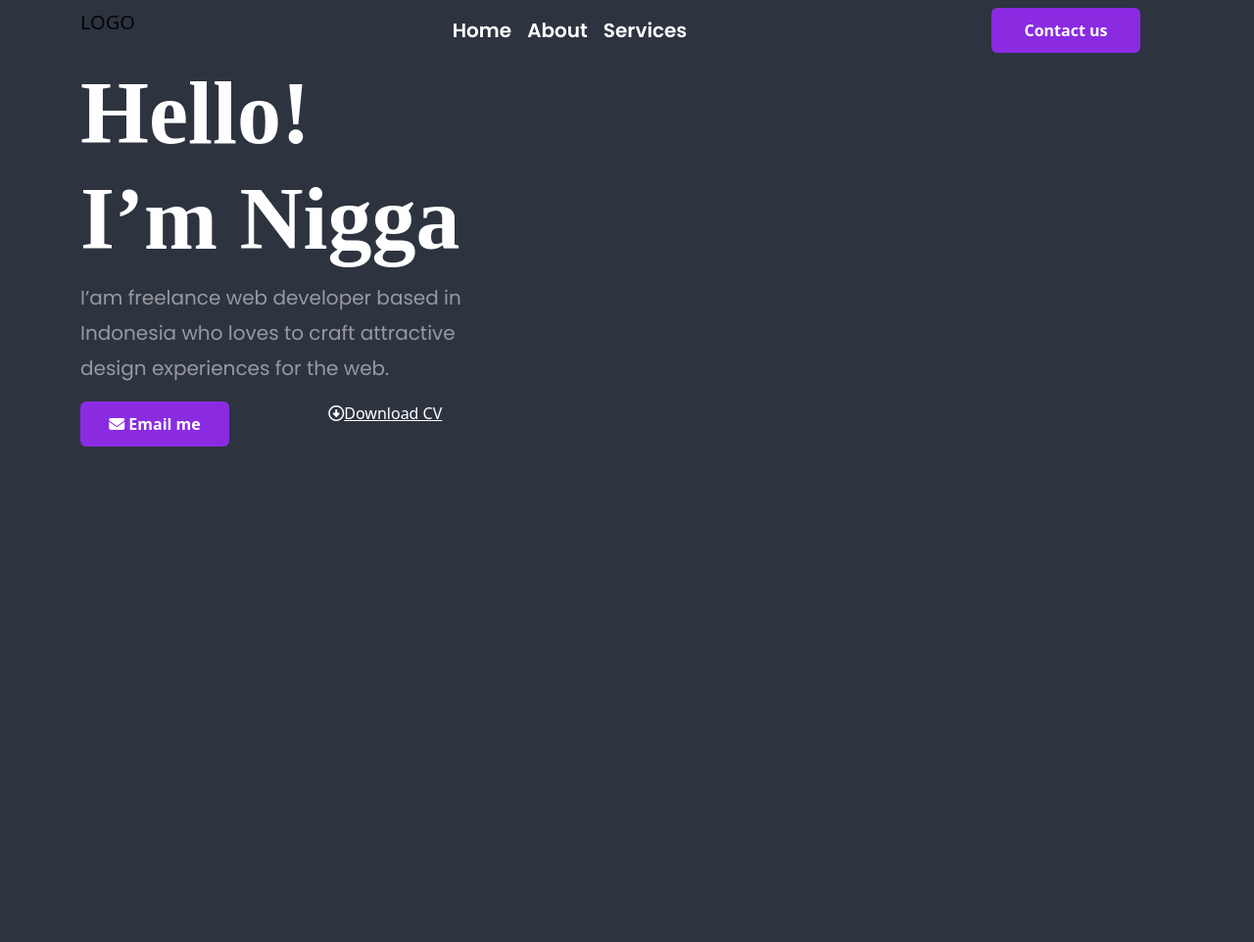
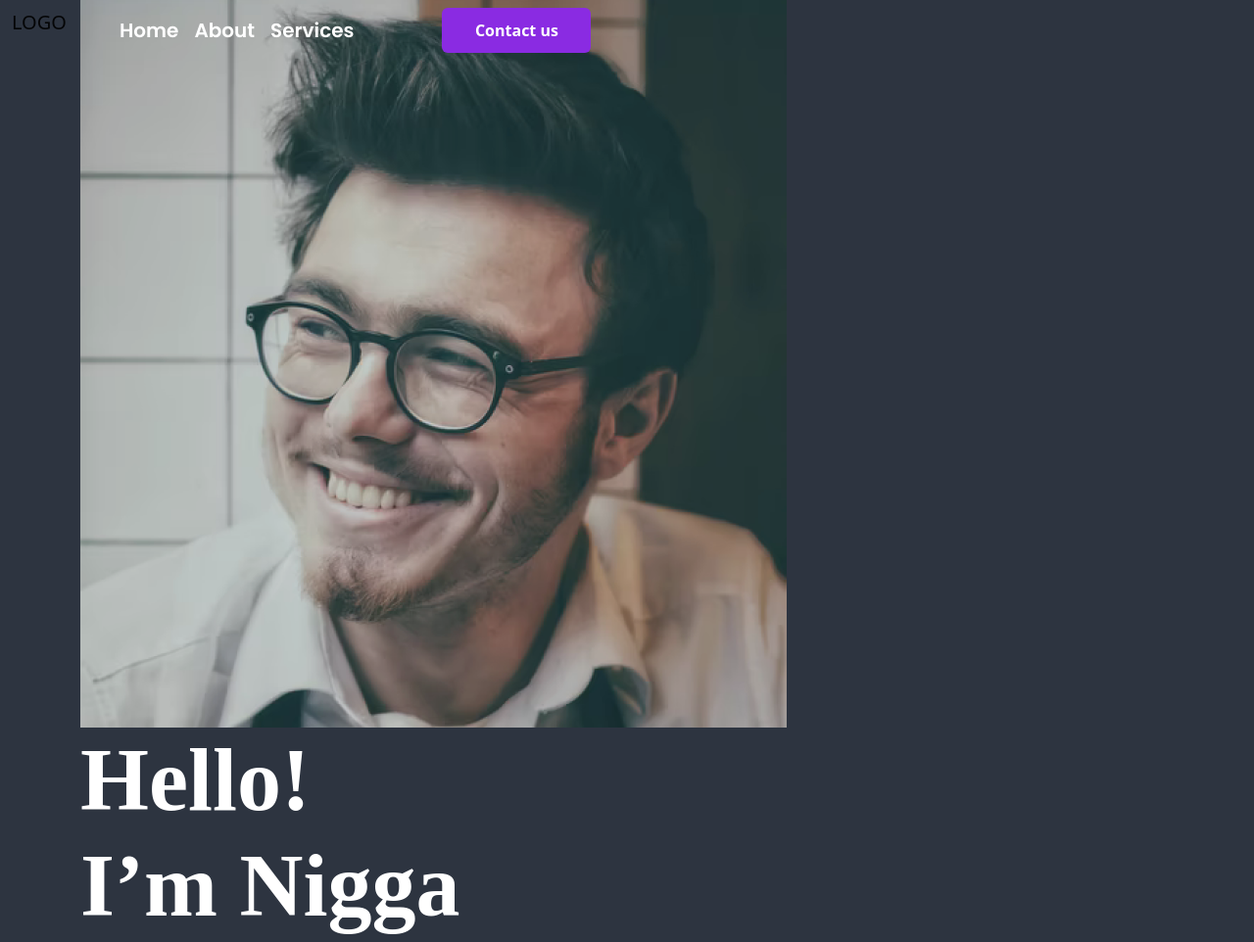
Before and after one commit to mariamnatroshvili3000/figmaa, a plain HTML site: page index.html in a window 1280 px wide. Shown: the top 962 px of the page at 98% size. Before the commit the page ends 800 px from the top, so only its background shows below. Drawn offline with nearby package versions, Linux system fonts and the light colour scheme; files whose address does not match are found by name; a web font is replaced by a local one.

Commit message:
asaas
jandaba da oxroba

```diff
--- a/CSS/style.css
+++ b/CSS/style.css
@@ -27,6 +27,10 @@ body{
     line-height: 30px;
     color: white;
 }
+.header{
+    position:fixed;
+    top: 0;
+}
 .btn_contact{
     padding: 10px 20px;
     width: 152px;
@@ -54,7 +58,31 @@ font-size: 20px;
 line-height: 180%;
 }
 
+
+
 .banner{
 
-    background-image: url(Rectangle\ 3.png)
+    background-image: url( Rectangle\ 3.png)
+    padding-top: 140px;
+    padding-bottom: 140px;
 }
+
+.mobile_image{
+    display: none;
+}
+@media (min-width: 768px){
+    .banner{
+        background-image: none;
+    }
+    .mobile_image{
+        display: block;
+    }
+}
+
+.download_cv{
+    font-family: 'Poppins';
+font-style: normal;
+font-weight: 400;
+font-size: 20px;
+line-height: 120%;
+}
--- a/index.html
+++ b/index.html
@@ -11,7 +11,7 @@
     <link href="CSS/style.css" rel="stylesheet">
   </head>
   <body>
-    <header>
+    <header class="header">
       <div class="container">
         <nav class="navbar navbar-expand-lg">
           <div class="row w-100 justify-content-between">
@@ -45,13 +45,17 @@
     <section class="banner">
       <div class="container">
         <div class="row">
-          <div class="col-8">
+          <div class="mobile_image">
+            <img src="CSS/IMG/Rectangle 3 (1).png"
+
+          </div>
+          <div class="col-xl-8 col-xxl-8 col-lg-8 col-md-12 col-sm-12 col-12">
             <h1 class="banner_text">
              Hello! <br/>
 I’m Nigga
 
             </h1>
-            <div class="col-7">
+            <div class="col-7 mt-5">
               <p class="text-gray">
                 I’am freelance
                 <span>
@@ -64,7 +68,7 @@ I’m Nigga
                 <button class="btn btn_contact"> <i class="fa-sharp fa-solid fa-envelope"></i> Email me </button>
               </div>
               <div class="col-4">
-                <a class="text-white">
+                <a class="text-white download_cv">
                   <i class="fa-regular fa-circle-down"></i>Download CV
                 </a>
               </div>
```
